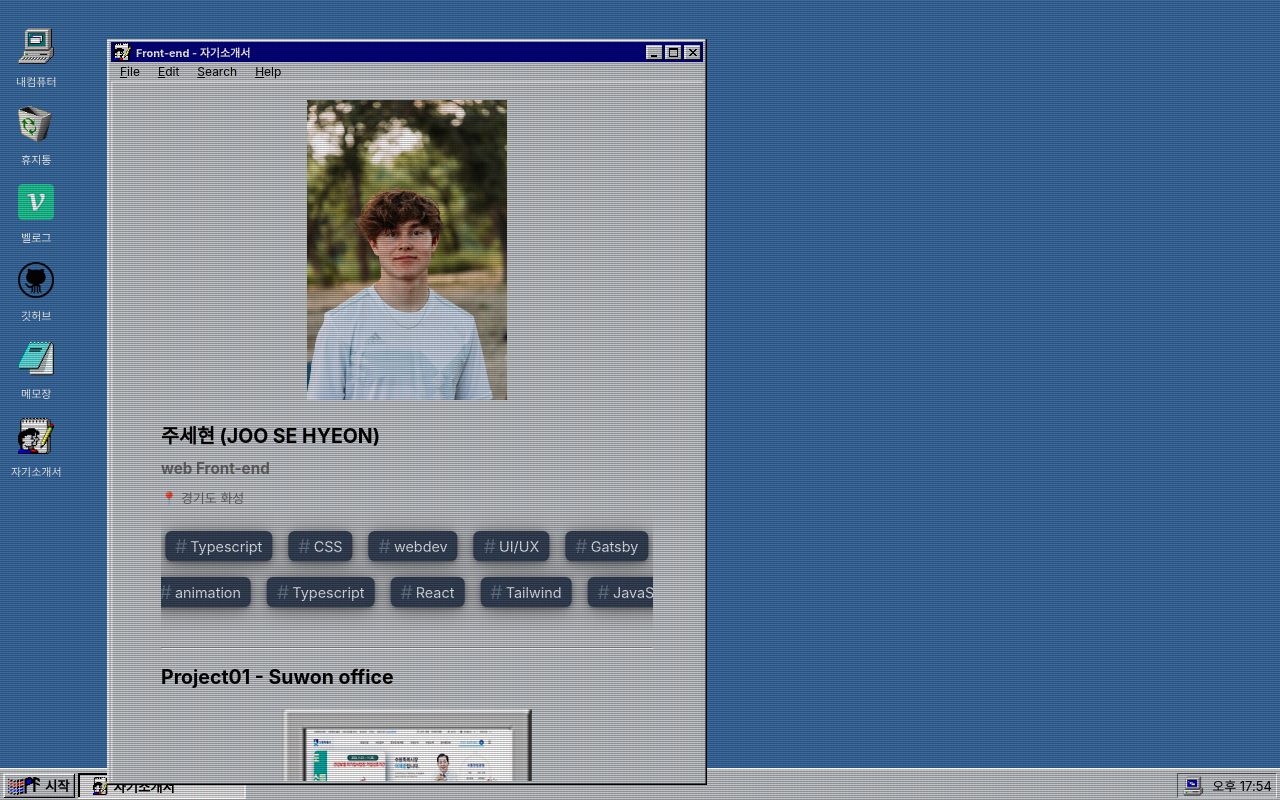
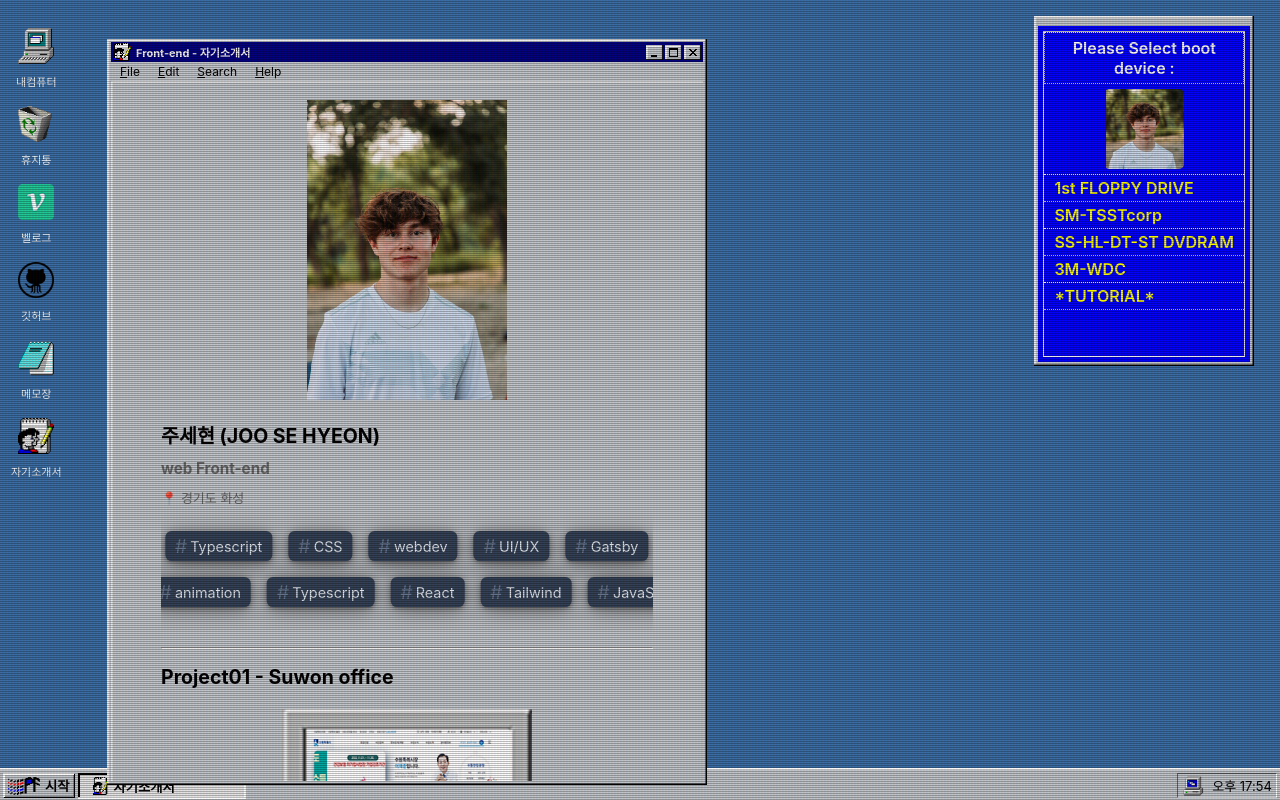
Before and after one commit to NuyHesHUB/portfolio98, a React (Create React App) app: page /Windows in a window 1280 px wide. Built offline with nearby package versions, Linux system fonts and the light colour scheme.

Commit message:
23.03.22-1

```diff
--- a/src/App.js
+++ b/src/App.js
@@ -13,11 +13,11 @@ function App() {
   const store = createStore(reducer);
 
   return (
-        <BrowserRouter basename={process.env.PUBLIC_URL}>
+        <BrowserRouter/*  basename={process.env.PUBLIC_URL} */>
         <Provider store={store} >
             <Routes >
-                <Route path={"/"} element={<Bios />}></Route>
-                <Route path={"/Loading"} element={<Loading />}></Route>
+                <Route path={'/pilot-test-win'}element={<Bios />}></Route>
+                <Route path={'/Loading'} element={<Loading />}></Route>
                 <Route path={"/Windows"} element={<Windows />}></Route>
             </Routes>
           </Provider>
@@ -25,4 +25,5 @@ function App() {
   );
 }
 //"homepage": "https://nuyheshub.github.io/pilot-test-win/",
+//{`${process.env.PUBLIC_URL}/`}
 export default App;
--- a/src/components/Windows/Deleted.jsx
+++ b/src/components/Windows/Deleted.jsx
@@ -10,7 +10,7 @@ import cloud from '../../assets/cloud-img/windows_98_clouds.jpg';
 import Burning from '../effect/DeleteEffect/Burning';
 import Falling from '../effect/DeleteEffect/Falling';
 
-function Deleted({ deleted, blurred, onDeletedFocus, onDeletedBlur, onDeletedMinimize, onDeletedMaximize, onDeletedDisabled, onDeletedExit }) {
+function Deleted({ deleted, onDeletedFocus, onDeletedBlur, onDeletedMinimize, onDeletedMaximize, onDeletedDisabled, onDeletedExit }) {
 
     useEffect(() => {
       window.addEventListener('click', deletedBlur);
@@ -59,15 +59,12 @@ function Deleted({ deleted, blurred, onDeletedFocus, onDeletedBlur, onDeletedMin
                     </ul>
               </div>
               <div className='ct' >
-                <Falling
-                  show={deleted.show}
-                  blurred={deleted.blurred}
-                />
+                <Falling/>
                 <Burning/>
               </div>
           </div>
         </WindowsFrame> : null;
-    console.log(deleted.blurred);
+    /* console.log(deleted.blurred); */
     return displayContent;
   }
 
--- /dev/null
+++ b/src/components/Windows/Profile.jsx
@@ -0,0 +1,92 @@
+import React from 'react';
+import styled from 'styled-components';
+import ProfileIMG from '../../assets/resume-img/profile.jpg'
+
+const ProfileFrame=styled.div`
+    width: 220px;
+    height: 350px;
+    background-color: rgb(195,199,203);
+    box-shadow: rgb(0,0,0) -1.5px -1.5px 0.5px inset, rgba(255,255,255,0.8) 2px 2px 1px inset;
+    /* box-shadow: rgba(0, 0, 0, 0.8) 1.5px 1.5px 0 inset; */
+    /* border-right: 2px solid rgb(240, 240, 240);
+    border-bottom: 2px solid rgb(240, 240, 240); */
+    padding: 3px 4px 4px 4px;
+    position: absolute;
+    top: 2%;
+    right: 2%;
+    padding-top: 10px;
+`
+const ProfileWrap=styled.div`
+    width: 100%;
+    height: 100%;
+    padding: 5px;
+    box-sizing: border-box;
+    background: blue;
+    >div{
+        width: 100%;
+        height: 100%;
+        border: 1px double #ededed;
+    }
+    .title{
+        text-align: center;
+        padding: 5px 0;
+        border: 1px dotted #ededed;
+        color: #fff;
+        font-weight: 600;
+    }
+    .picture{
+        /* width: 80px;
+        height: 80px;
+        border-radius: 50%; */
+        margin-top: 5px;
+        margin-bottom: 5px;
+        div{
+            width: 80px;
+            height: 80px;
+            margin: 0 auto;
+            border-radius: 5px;
+            background-size: cover;
+            background-repeat: no-repeat;
+            background-position: 2px -22px;
+
+        }
+    }
+    ul{
+        border-top: 1px dotted #ededed;
+        list-style: none;
+        li{
+            border-bottom: 1px dotted #ededed;
+            color: yellow;
+            font-weight: 600;
+            padding: 3px 10px;
+            &:hover{
+                background: #ededed;
+                color: blue;
+            }
+        }
+    }
+`
+
+const Profile = () => {
+    return (
+        <ProfileFrame>
+            <ProfileWrap>
+                <div>
+                    <p className='title'>Please Select boot device :</p>
+                    <div className='picture'>
+                       <div style={{backgroundImage:`url(${ProfileIMG})`}}></div>
+                    </div>
+                    <ul>
+                        <li>1st FLOPPY DRIVE</li>
+                        <li>SM-TSSTcorp</li>
+                        <li>SS-HL-DT-ST DVDRAM</li>
+                        <li>3M-WDC</li>
+                        <li>*TUTORIAL*</li>
+                    </ul>
+                </div>
+            </ProfileWrap>
+        </ProfileFrame>
+    );
+};
+
+export default Profile;
--- a/src/components/Windows/Windows.js
+++ b/src/components/Windows/Windows.js
@@ -11,18 +11,22 @@ import Resume from './Resume';
 import About from './About'
 import Deleted from './Deleted'
 
+import Profile from './Profile';
+
 
 import startup from '../../assets/sounds/startup.mp3'
 import { Container } from '../../styles/Container';
+
+
 
 const StyledWindows=styled.div`
     position: relative;
     width: 100vw;
     height: 100vh;
-    background-image: url('/assets/wallpaper/없음.png');
-    /* background-image: url('/assets/wallpaper/구름.bmp'); */
+    background: rgb(058,110,165);
+    /* background-image: 'url()';
     background-repeat: no-repeat;
-    background-size: cover;
+    background-size: cover; */
 `
 
 
@@ -72,6 +76,7 @@ function Windows({notepadVisible, resumeVisible, aboutVisible, deletedVisible}){
             {resumeDisplay}
             {aboutDisplay}
             {deletedDisplay}
+            <Profile/>
             <Dockbar/>
             <Container/>
         </StyledWindows>
--- a/src/components/effect/DeleteEffect/Falling.jsx
+++ b/src/components/effect/DeleteEffect/Falling.jsx
@@ -6,7 +6,7 @@ import Icon2 from '../../../assets/desktop-icon/Paint.png'
 import Icon3 from '../../../assets/desktop-icon/Mydocument.png'
 import Icon4 from '../../../assets/desktop-icon/Note.png'
 
-export const FallingWrap = styled.div`
+const FallingWrap = styled.div`
     /* position: absolute;
     width: 100%;
     overflow: hidden; */
@@ -14,8 +14,8 @@ export const FallingWrap = styled.div`
     width: 100%;
     height: 100%;
     overflow: hidden;
-    /* background-color: transparent; */
-    background-color: ${props=>props.show ? 'red' : 'blue'};
+    background-color: transparent;
+    /* background-color: ${props=>props.isMaximized ? 'red' : 'blue'}; */
     font-size: 36px;
     font-weight: bold;
     animation: hurueru .2s infinite;
@@ -27,7 +27,7 @@ export const FallingWrap = styled.div`
     100% {transform: translate(0px, 0px) rotateZ(0deg)}
 }
 `
-export const FallingText = styled.span`
+const FallingText = styled.span`
     div{
         display: flex;
         flex-direction: column;
@@ -72,9 +72,9 @@ export const FallingText = styled.span`
 @keyframes falldown {
         0% {transform: translate(0px, 0px) rotateZ(0deg)}
         /* 70% {transform: translate(0px, 0px) rotateZ(0deg)} */
-        /* 100% {transform: translate(0px, 900px) rotateZ(120deg)} */
+        100% {transform: translate(0px, 900px) rotateZ(120deg)}
         /* 100% {transform: translate(0px, 100vh) rotateZ(120deg)} */
-        100% {transform: translate(0px, ${props=>props.show ? '1000px' : '100px'}) rotateZ(120deg)}
+        /* 100% {transform: translate(0px, ${props=>props.show ? '1000px' : '100px'}) rotateZ(120deg)} */
 
 
 
@@ -85,8 +85,8 @@ export const FallingText = styled.span`
 
 
 `
-const Falling = ({deleted, maximized}) => {
-    console.log(deleted);
+const Falling = ({deleted}) => {
+    /* console.log(deleted); */
     return (
         <FallingWrap show={deleted.show}>
             <FallingText className={deleted.show ? "fall-1" : null}><div><img src={Icon1} alt="" /><span>완벽주의</span></div></FallingText>
--- a/src/index.js
+++ b/src/index.js
@@ -31,5 +31,3 @@ root.render(
   </Provider>
 );
 reportWebVitals();
-
-//"homepage": "https://nuyheshub.github.io/pilot-test-win/",
```
Also changed, not shown: src/assets/wallpaper/없음.png (added).
